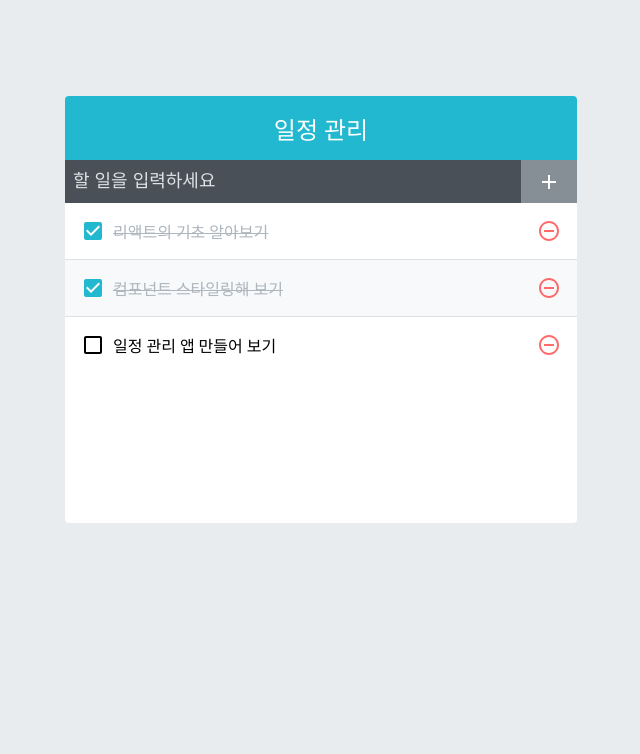
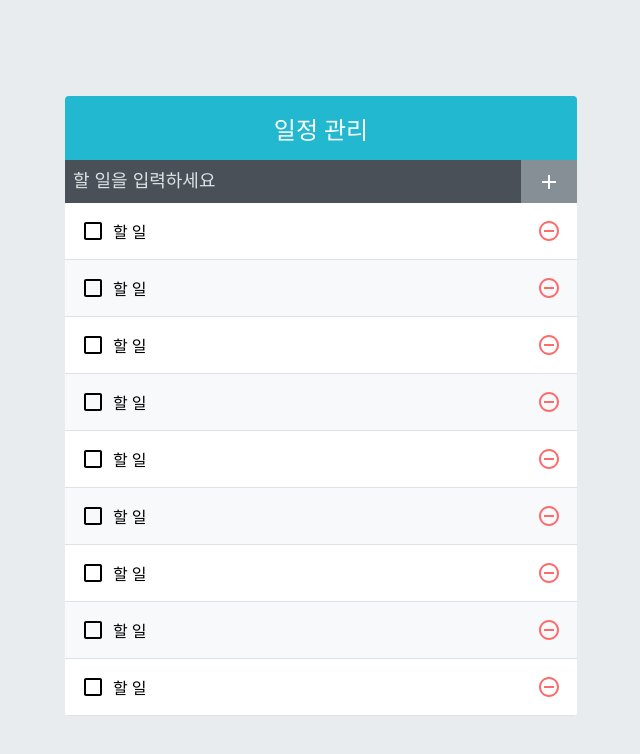
Before and after one commit to wonjine7/Todo-app, a React (Create React App) app: page / in a window 1280 px wide. Shown: the top 754 px of the page, without its empty margins (319-959 px from the left). Built offline with nearby package versions, Linux system fonts and the light colour scheme.

Commit message:
useReducer를 사용하여 성능향상

```diff
--- a/src/App.js
+++ b/src/App.js
@@ -1,30 +1,45 @@
-import React, {useState, useRef, useCallback} from 'react';
+import React, {useReducer, useRef, useCallback} from 'react';
 import TodoTemplate from './components/TodoTemplate';
 import TodoInsert from './components/TodoInsert';
 import TodoList from './components/TodoList';
 
+function createBulkTodos() {
+  const array = [];
+  for (let i = 1; i <= 2500; i++) {
+    array.push({
+      id: i,
+      text: '할 일',
+      checked: false,
+    });
+  }
+  return array;
+}
+
+function todoReducer(todos, action) {
+  switch (action.type) {
+    case 'INSERT': // 새로 추가
+      // { type: ‘INSERT‘, todo: { id: 1, text: ‘todo‘, checked: false } }
+      return todos.concat(action.todo);
+    case 'REMOVE': // 제거
+      // { type: ‘REMOVE‘, id: 1 }
+      return todos.filter(todo => todo.id !== action.id);
+    case 'TOGGLE': // 토글
+      // { type: ‘REMOVE‘, id: 1 }
+      return todos.map(todo =>
+        todo.id === action.id ? {...todo, checked: !todo.checked } : todo,
+      );
+    default:
+      return todos;
+  }
+}
+
+
 const App = () => {
-  const [todos, setTodos] = useState([
-    {
-      id: 1,
-      text: '리액트의 기초 알아보기',
-      checked: true,
-    },
-    {
-      id: 2,
-      text: '컴포넌트 스타일링해 보기',
-      checked: true,
-    },
-    {
-      id: 3,
-      text: '일정 관리 앱 만들어 보기',
-      checked: false,
-    }
-  ]);
+  const [todos, dispatch] = useReducer(todoReducer, undefined, createBulkTodos)
 
   // 고윳값으로 사용될 id
   // ref를 사용하여 변수 담기
-  const nextId = useRef(4);
+  const nextId = useRef(2501);
 
   const onInsert = useCallback(
     text => {
@@ -33,29 +48,20 @@
         text,
         checked: false,
       };
-      setTodos(todos.concat(todo));
+      dispatch({ type: 'INSERT', todo});
       nextId.current += 1; // nextId 1씩 더하기
-    },
-    [todos],
+    },[],
   );
 
   const onRemove = useCallback(
     id => {
-      setTodos(todos.filter(todo => todo.id !== id));
-    },
-    [todos],
-  );
+      dispatch({ type: 'REMOVE', id });
+    },[],);
 
   const onToggle = useCallback(
     id => {
-      setTodos(
-        todos.map(todo =>
-          todo.id === id ? { ...todo, checked: !todo.checked } : todo,
-        ),
-      );
-    },
-    [todos],
-  );
+      dispatch({ type: 'TOGGLE', id });
+  }, []);
 
   return (
     <TodoTemplate>
@@ -66,3 +72,6 @@
 };
 
 export default App;
+
+//useReducer를 사용하는 방법은 기존 코드를 많이 고쳐야 한다는 단점이 있지만,
+//상태를 업데이트하는 로직을 모아서 컴포넌트 바깥에 둘 수 있다는 장점이 있습니다.
```
